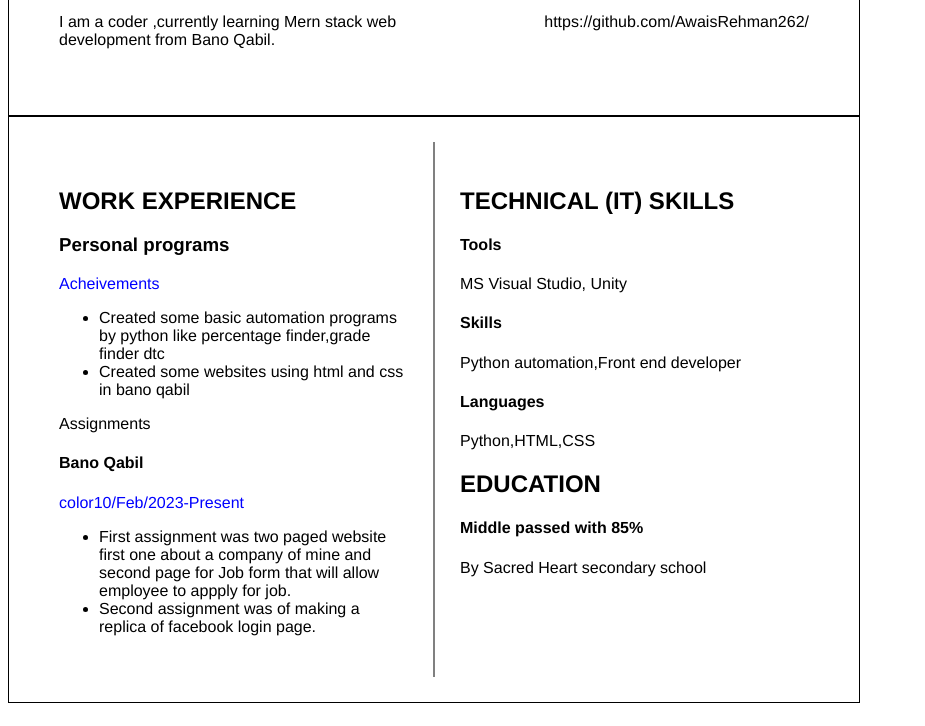
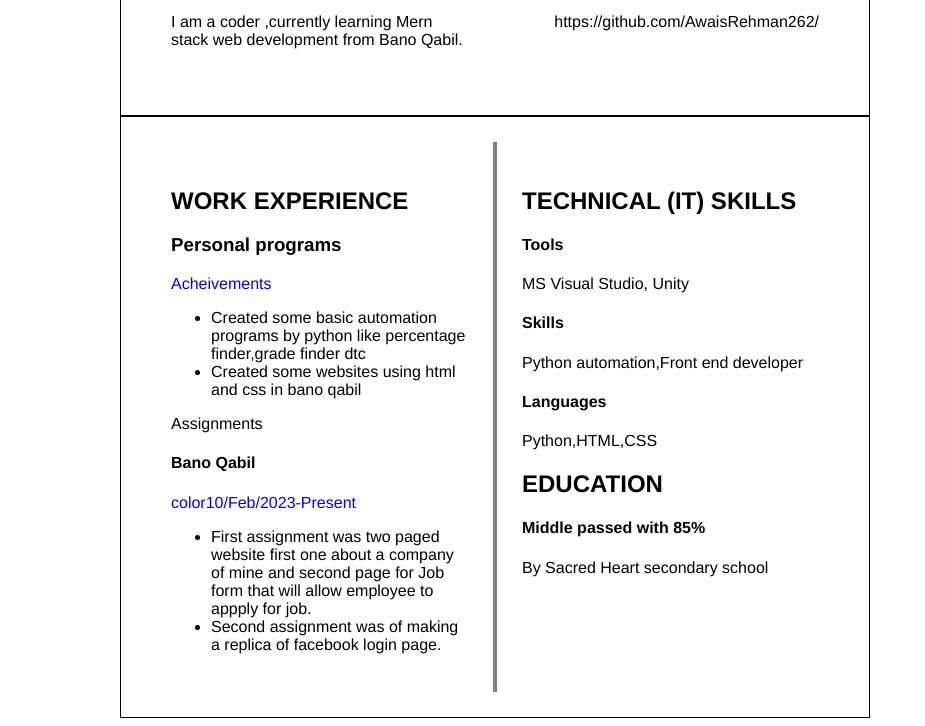
Before and after one commit to AwaisRehman262/BanoQabil, a plain HTML site: page CV/index.html in a window 1280 px wide. Shown: the part 167-893 px from the top of the page, without its empty margins (0-925 px from the left). Drawn offline with Linux system fonts and the light colour scheme.

Commit message:
ban gyi cv

```diff
--- a/CV/style.css
+++ b/CV/style.css
@@ -2,14 +2,17 @@ body {
     display: block;
     background-color: #ffffff;
     font-family:Helvetica;
-    align-self: center;
+    margin-right: 120px;
+    margin-left: 120px;
+    margin-top: ;
+    width: 750px;
 }
 
 header {
     display: flex;
     border: 1px solid #000000;
     padding: 25px;
-    width: 800px;
+    /* width: 800px; */
 }
 
 .up-left-div {
@@ -30,12 +33,12 @@ header {
     display: flex;
     border: 1px solid #000000;
     padding: 25px;
-    width: 800px;
+    /* width: 800px; */
 }
 
 .down-left-div {
     width:50%;
-    height: 50%;
+    height: 500px;
     border-right: 2px solid grey;
     text-align: left;
     padding: 25px;
@@ -43,7 +46,8 @@ header {
 
 .down-right-div {
     width: 50%;
-    height:50%;
+    height:500px;
+    border-left: 2px solid grey;
     text-align: left;
     padding: 25px;
 }
```
Also changed, not shown: CV/Assets/Screenshot 2023-03-08 172637.png (deleted), CV/Assets/Screenshot 2023-03-08 172721.png (deleted), CV/Assets/blue.jpeg (deleted), CV/Assets/blue.png (deleted), CV/Assets/grey.png (deleted), CV/Assets/resume-example-for-2023.webp (deleted).
